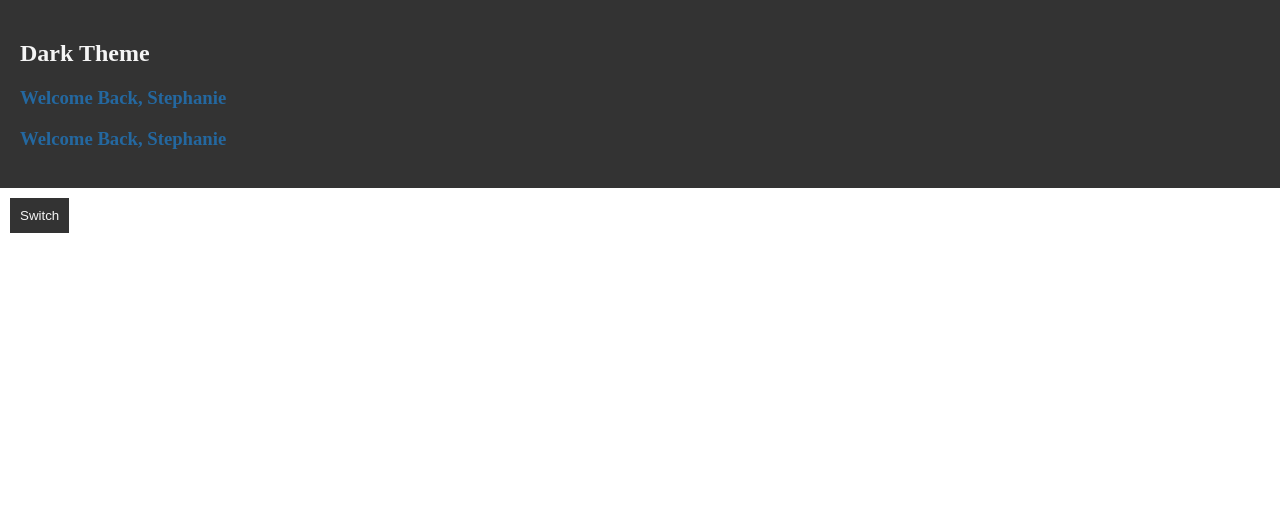
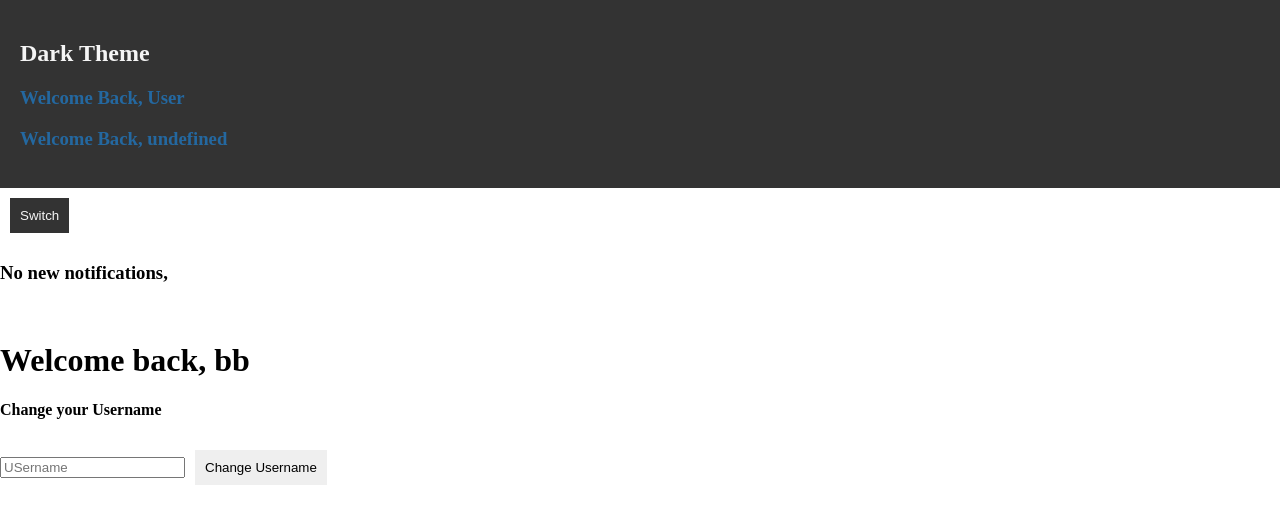
Before and after one commit to SW55293/advanced-react-fundamentals, a React (Create React App) app: page / in a window 1280 px wide. Shown: the top 524 px of the page. Built offline with nearby package versions, Linux system fonts and the light colour scheme.

Commit message:
passing functions with context

```diff
--- a/src/React-Context/AppContext-1.js
+++ b/src/React-Context/AppContext-1.js
@@ -2,6 +2,7 @@ import React from 'react'
 import Button from './Context-Provider/Button'
 import Header from './Context-Provider/Header'
 import './Context-Provider/styles.css'
+import Username from './Context-Provider/Username'
 
 //import {ThemeContextConsumer} from './themeContext'
 
@@ -17,6 +18,7 @@ const App = () => {
 				)}
 			</ThemeContextConsumer> */}
 			<Button theme="light"/>
+			<Username/>
 
 
 
--- a/src/React-Context/Context-Provider/Button.js
+++ b/src/React-Context/Context-Provider/Button.js
@@ -11,7 +11,12 @@ function Button(props) {
 			If I want to change it just un-comment */}
 			<ThemeContextConsumer>
 				{context => (
+					<>
 					<button onClick={context.toggleTheme} className={`${context.theme}-theme`}>Switch</button>
+					<h3>No new notifications, {context.name}</h3>
+					<br></br>
+
+					</>
 				)}
 			</ThemeContextConsumer>
 
--- a/src/React-Context/Context-Provider/Header.js
+++ b/src/React-Context/Context-Provider/Header.js
@@ -12,8 +12,9 @@ function Header (props) {
 						<h2>{context.theme === "light" ? "Light Theme" : "Dark Theme"}</h2>
 
 						{/* Both ways work to pass name */}
-						<h3 className="h3-tag">Welcome Back, {`${context.name}`}</h3>
-						<h3 className="h3-tag">Welcome Back, {context.name}</h3>
+						{/* <h3 className="h3-tag">Welcome Back, {`${context.name}`}</h3> */}
+						<h3 className="h3-tag">Welcome Back, {context.placeholder}</h3>
+						<h3 className="h3-tag">Welcome Back, {`${context.newUsername}`}</h3>
 					</header>
 
 					)}
--- a/src/React-Context/Context-Provider/Username.js
+++ b/src/React-Context/Context-Provider/Username.js
@@ -1,14 +1,42 @@
 import React from 'react'
-//import UserNameContext from '../userNameContext'
+import {ThemeContextConsumer} from '../themeContext'
 
-function Username (props) {
+class Username extends React.Component {
+	state = {
+		newUsername: ""
+	}
 
+
+	handleChange = (e) => {
+		const {name, value} = e.target
+		this.setState({[name]: value})
+	}
+
+	  render() {
         return (
-			<div>
-				<p>Welcome back, {props.name}</p>
-			</div>
+
+				<ThemeContextConsumer>
+				{({username, changeUsername}) => (
+					<div>
+					<h1>Welcome back, {username}</h1>
+
+				<h4>Change your Username</h4>
+				<input
+					type="text"
+					name="newUsername"
+					placeholder="USername"
+					value={this.state.newUsername}
+					onChange={this.handleChange}
+				/>
+				<button onClick={() => changeUsername(this.state.newUsername)}>Change Username</button>
+				</div>
+				)}
+				</ThemeContextConsumer>
+
+
 
         )
+		}
 
 }
 
--- a/src/React-Context/themeContext.js
+++ b/src/React-Context/themeContext.js
@@ -4,7 +4,8 @@ const {Provider, Consumer} = React.createContext()
 class ThemeContextProvider extends Component {
 	state = {
 		theme: "dark",
-		name: "Stephanie"
+		placeholder: "User",
+		username: "bb"
 	}
 
 	toggleTheme = () => {
@@ -14,11 +15,23 @@ class ThemeContextProvider extends Component {
 			}
 		})
 	}
+
+	changeUsername = (username) => {
+		this.setState({username})
+	}
 	 render() {
 		 return (
-			 <Provider value={{theme: this.state.theme, toggleTheme: this.toggleTheme, name: this.state.name}} >
-				 {this.props.children}
+			 <Provider value={{
+				 theme: this.state.theme,
+				  toggleTheme: this.toggleTheme,
+				   placeholder: this.state.placeholder,
+				    username: this.state.username,
+					 changeUsername: this.changeUsername
+				   }} >
+
 				 {/* <button onClick={this.toggleTheme} >Switch the theme</button> */}
+
+					{this.props.children}
 			 </Provider>
 		 )
 	 }
```
